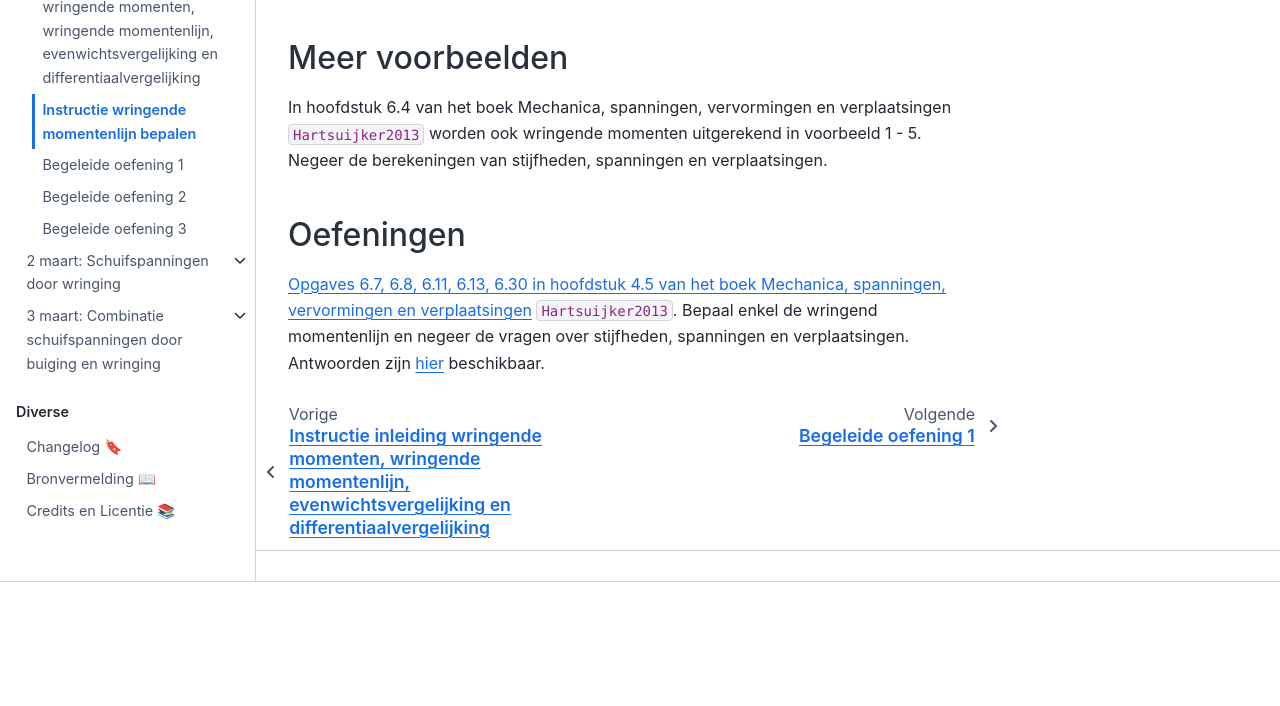
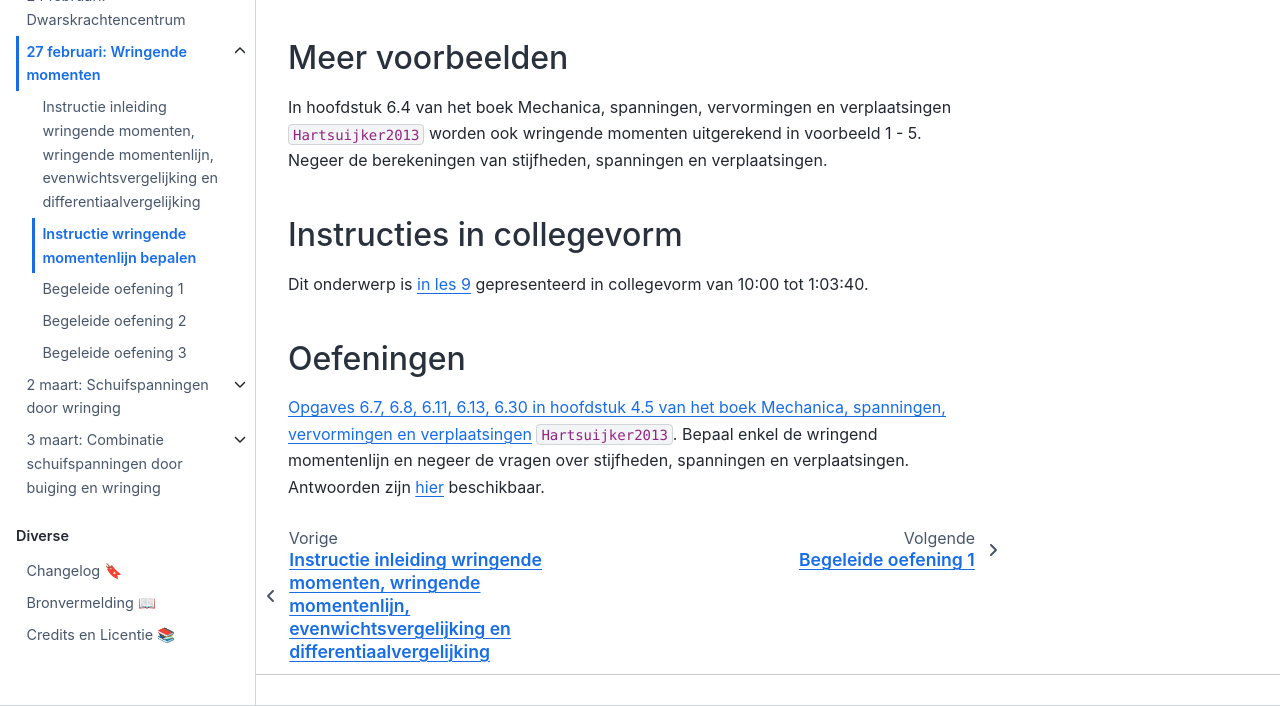
Before and after one commit to TUDelft-books/CTB1310, a Jupyter Book: the page built from book/torsie_krachten/instructie2.md, in a window 1280 px wide and 900 px high, scrolled down 381 px, cut to the strip 194-900 px from the top of the window. Built offline with Jupyter Book 1.0.4 settings and Sphinx 7.4.7 and the Sphinx Book theme 1.1.4, drawn with Linux system fonts in a browser that asks for light colours; comment, search, counter and statistics services are not loaded; cross-references to code outside the pages are shown as plain code; before the commit the page ends 1157 px from its top, so only the background shows below that.

Commit message:
Toegevoegd collegerama en antwoorden torsiekrachten

```diff
--- a/book/torsie_krachten/instructie2.md
+++ b/book/torsie_krachten/instructie2.md
@@ -183,9 +183,8 @@
 ## Meer voorbeelden
 In hoofdstuk 6.4 van het boek Mechanica, spanningen, vervormingen en verplaatsingen {cite:p}`Hartsuijker2013` worden ook wringende momenten uitgerekend in voorbeeld 1 - 5. Negeer de berekeningen van stijfheden, spanningen en verplaatsingen.
 
-% ## Instructies in collegevorm
-%
-% Dit onderwerp is [les ...](...) gepresenteerd in collegevorm tot ....
+## Instructies in collegevorm
+Dit onderwerp is [in les 9](https://collegeramavideoportal.tudelft.nl/catalogue/ctb1310/presentation/5bbcdc16886a48f0b0e92f3396ca041a1d?academicYear=2025-2026-ctb1310) gepresenteerd in collegevorm van 10:00 tot 1:03:40.
 
 ## Oefeningen
 [Opgaves 6.7, 6.8, 6.11, 6.13, 6.30 in hoofdstuk 4.5 van het boek Mechanica, spanningen, vervormingen en verplaatsingen](https://icozct.tudelft.nl/TUD_CT/boekantwoorden/files/TM2vraagstukkenbundel.pdf) {cite:p}`Hartsuijker2013`. Bepaal enkel de wringend momentenlijn en negeer de vragen over stijfheden, spanningen en verplaatsingen. Antwoorden zijn [hier](https://icozct.tudelft.nl/TUD_CT/boekantwoorden/vol2/Chapter6/) beschikbaar.
```
Also changed, not shown: book/changelog.md (+4 -0 lines), book/torsie_krachten/lesoefening0.md (+2 -6 lines), book/torsie_krachten/lesoefening1.md (+0 -16 lines), book/torsie_krachten/lesoefening2.md (+0 -13 lines), book/torsie_krachten/instructie2_data/Mt-lijn.svg.
